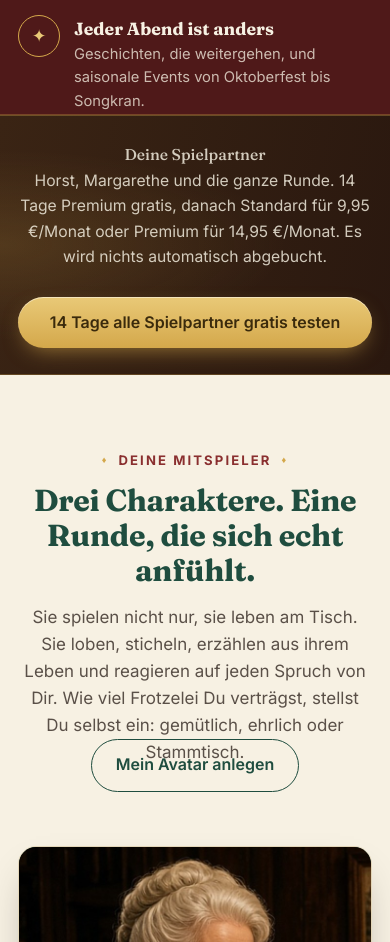
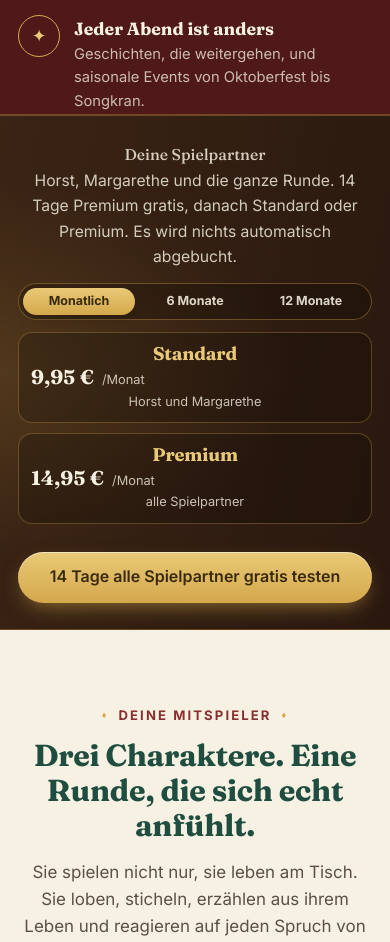
Before and after one commit to mike20082015/spiel-freunde, a plain HTML site: page public/index.html in a window 390 px wide. Shown: the part 1574-2516 px from the top of the page. Drawn offline with Linux system fonts and the light colour scheme.

Commit message:
Mitgliedschaft: Monatlich, 6 Monate und 12 Monate (#11)
* Add 6- and 12-month membership prices with a billing toggle.

Monthly cents stay in one config. Bundle totals are monthly price times paid months, with the free-month badges and a quiet highlight on 12-month Premium.

Co-authored-by: mike20082015 <mike20082015@users.noreply.github.com>

* Hide the membership badge row until a period shows one.

Monthly cards stay as tight as before. The free-month line appears only for 6 and 12 months.

Co-authored-by: mike20082015 <mike20082015@users.noreply.github.com>

---------

Co-authored-by: Cursor Agent <cursoragent@cursor.com>
Co-authored-by: mike20082015 <mike20082015@users.noreply.github.com>

```diff
--- a/public/index.html
+++ b/public/index.html
@@ -12,6 +12,7 @@
 <link rel="preconnect" href="https://fonts.gstatic.com" crossorigin>
 <link href="https://fonts.googleapis.com/css2?family=Fraunces:ital,opsz,wght@0,9..144,500;0,9..144,700;1,9..144,500&family=Inter:wght@400;500;600;700&family=Caveat:wght@600&display=swap" rel="stylesheet">
 <link rel="stylesheet" href="assets/style.css">
+<link rel="stylesheet" href="spielpartner/offer.css">
 </head>
 <body>
 
@@ -98,11 +99,38 @@
   </div>
 </section>
 
-<section class="sp-tease" aria-label="Spielpartner testen">
+<section class="sp-tease" aria-label="Spielpartner testen" data-offer>
   <div class="wrap sp-tease-in">
-    <div>
+    <div class="sp-tease-copy">
       <p class="sp-tease-kicker">Deine Spielpartner</p>
-      <p>Horst, Margarethe und die ganze Runde. 14 Tage Premium gratis, danach Standard für 9,95 €/Monat oder Premium für 14,95 €/Monat. Es wird nichts automatisch abgebucht.</p>
+      <p>Horst, Margarethe und die ganze Runde. 14 Tage Premium gratis, danach Standard oder Premium. Es wird nichts automatisch abgebucht.</p>
+      <div class="bill-toggle" role="group" aria-label="Abrechnungszeitraum">
+        <button type="button" data-period="monthly" aria-pressed="true">Monatlich</button>
+        <button type="button" data-period="6" aria-pressed="false">6 Monate</button>
+        <button type="button" data-period="12" aria-pressed="false">12 Monate</button>
+      </div>
+      <div class="sp-tease-prices">
+        <article class="sp-tease-tier" data-tier="standard">
+          <div class="bill-notes">
+            <span class="free-badge" data-badge hidden></span>
+            <span class="popular-note" data-popular hidden></span>
+          </div>
+          <h3>Standard</h3>
+          <div class="sp-tease-price"><span class="amt" data-amt>9,95 €</span><span class="per" data-per>/Monat</span></div>
+          <div class="bill-eff" data-eff hidden></div>
+          <div class="sp-tease-who">Horst und Margarethe</div>
+        </article>
+        <article class="sp-tease-tier" data-tier="premium">
+          <div class="bill-notes">
+            <span class="free-badge" data-badge hidden></span>
+            <span class="popular-note" data-popular hidden></span>
+          </div>
+          <h3>Premium</h3>
+          <div class="sp-tease-price"><span class="amt" data-amt>14,95 €</span><span class="per" data-per>/Monat</span></div>
+          <div class="bill-eff" data-eff hidden></div>
+          <div class="sp-tease-who">alle Spielpartner</div>
+        </article>
+      </div>
     </div>
     <a class="btn btn-gold" href="/spielpartner/">14 Tage alle Spielpartner gratis testen</a>
   </div>
@@ -405,6 +433,8 @@
   </div>
 </footer>
 
+<script src="spielpartner/entitlement.js"></script>
+<script src="spielpartner/offer.js"></script>
 <script src="assets/app.js"></script>
 </body>
 </html>
--- a/public/spielpartner/app.js
+++ b/public/spielpartner/app.js
@@ -22,7 +22,7 @@
       return 'Du hast Standard gewählt: Horst und Margarethe. Es wird nichts automatisch abgebucht.';
     }
     if (view.phase === 'ended') {
-      return 'Die 14 Tage sind vorbei. Standard kostet 9,95 €/Monat (Horst und Margarethe), Premium 14,95 €/Monat (alle Spielpartner). Solange Du nichts wählst, bleiben Horst und Margarethe. Es wird nichts automatisch abgebucht.';
+      return 'Die 14 Tage sind vorbei. Standard kostet ' + E.formatEuro(E.OFFER.tiers.standard.monthlyCents) + '/Monat (Horst und Margarethe), Premium ' + E.formatEuro(E.OFFER.tiers.premium.monthlyCents) + '/Monat (alle Spielpartner). Solange Du nichts wählst, bleiben Horst und Margarethe. Es wird nichts automatisch abgebucht.';
     }
     return 'Dein erster Klick startet 14 Tage Premium in diesem Browser: alle Spielpartner. Ein Konto brauchst Du dafür nicht. Es wird nichts automatisch abgebucht.';
   }
--- a/public/spielpartner/entitlement.js
+++ b/public/spielpartner/entitlement.js
@@ -7,6 +7,10 @@
  * Solange der Test läuft, sind alle Spielpartner frei.
  * Danach gilt nur die gewählte Stufe: standard oder premium.
  * Ein zweiter Aufruf verlängert den Test nicht.
+ *
+ * OFFER ist die einzige Preisliste, in Cent. Summen entstehen aus
+ * Monatspreis mal bezahlte Monate (Monate minus Gratis-Monate).
+ * Eine spätere Zahlung liest quote(), sie speichert keine eigenen Beträge.
  */
 (function (root, factory) {
   if (typeof module === 'object' && module.exports) module.exports = factory();
@@ -18,6 +22,81 @@
   var TRIAL_DAYS = 14;
   var DAY_MS = 24 * 60 * 60 * 1000;
   var TRIAL_MS = TRIAL_DAYS * DAY_MS;
+
+  var OFFER = {
+    tiers: {
+      standard: { monthlyCents: 995 },
+      premium: { monthlyCents: 1495 }
+    },
+    periods: [
+      { id: 'monthly', label: 'Monatlich', months: 1, freeMonths: 0 },
+      { id: '6', label: '6 Monate', months: 6, freeMonths: 1, badge: '1 Monat gratis' },
+      { id: '12', label: '12 Monate', months: 12, freeMonths: 3, badge: '3 Monate gratis' }
+    ],
+    popular: { tier: 'premium', periodId: '12', label: 'Beliebteste Wahl' }
+  };
+
+  function periodById(id) {
+    for (var i = 0; i < OFFER.periods.length; i++) {
+      if (OFFER.periods[i].id === id) return OFFER.periods[i];
+    }
+    return null;
+  }
+
+  function formatEuro(cents) {
+    if (typeof cents !== 'number' || !isFinite(cents)) throw new Error('Betrag');
+    var negative = cents < 0;
+    var abs = Math.abs(Math.round(cents));
+    var euros = Math.floor(abs / 100);
+    var rest = abs % 100;
+    var restText = rest < 10 ? '0' + rest : String(rest);
+    return (negative ? '-' : '') + euros + ',' + restText + ' €';
+  }
+
+  function quote(tier, periodId) {
+    var price = OFFER.tiers[tier];
+    var period = periodById(periodId);
+    if (!price || !period) throw new Error('Unbekanntes Angebot');
+    if (period.freeMonths < 0 || period.freeMonths >= period.months) throw new Error('Unbekannter Zeitraum');
+    var paidMonths = period.months - period.freeMonths;
+    var totalCents = price.monthlyCents * paidMonths;
+    var effectiveMonthlyCents = Math.round(totalCents / period.months);
+    var popular = OFFER.popular.tier === tier && OFFER.popular.periodId === period.id;
+    return {
+      tier: tier,
+      periodId: period.id,
+      label: period.label,
+      months: period.months,
+      freeMonths: period.freeMonths,
+      paidMonths: paidMonths,
+      monthlyCents: price.monthlyCents,
+      totalCents: totalCents,
+      effectiveMonthlyCents: effectiveMonthlyCents,
+      badge: period.badge || null,
+      popular: popular,
+      popularLabel: popular ? OFFER.popular.label : null
+    };
+  }
+
+  function presentation(tier, periodId) {
+    var item = quote(tier, periodId);
+    var monthly = item.months === 1;
+    return {
+      amount: formatEuro(item.totalCents),
+      period: monthly ? '/Monat' : 'für ' + item.months + ' Monate',
+      effective: monthly ? '' : 'entspricht ' + formatEuro(item.effectiveMonthlyCents) + '/Monat',
+      badge: item.badge || '',
+      popularLabel: item.popularLabel || '',
+      showEffective: !monthly,
+      showBadge: !!item.badge,
+      showPopular: item.popular
+    };
+  }
+
+  function afterTrialSentence() {
+    return 'Danach ' + formatEuro(OFFER.tiers.standard.monthlyCents) + '/Monat oder ' +
+      formatEuro(OFFER.tiers.premium.monthlyCents) + '/Monat. Nichts läuft von allein weiter.';
+  }
 
   function normalize(raw) {
     var state = { trialEndsAt: null, tier: null };
@@ -115,6 +194,11 @@
     isTrialActive: isTrialActive,
     isUnlocked: isUnlocked,
     describe: describe,
-    memoryStorage: memoryStorage
+    memoryStorage: memoryStorage,
+    OFFER: OFFER,
+    quote: quote,
+    formatEuro: formatEuro,
+    presentation: presentation,
+    afterTrialSentence: afterTrialSentence
   };
 });
--- /dev/null
+++ b/public/spielpartner/offer.css
@@ -0,0 +1,140 @@
+/* Abrechnungszeitraum: eine Leiste, beide Stufen */
+.bill-toggle{
+  display:flex;
+  gap:4px;
+  width:min(100%,460px);
+  max-width:100%;
+  min-width:0;
+  margin:0 auto 22px;
+  padding:4px;
+  border-radius:999px;
+  background:var(--cream-2);
+  border:1px solid var(--line);
+}
+.bill-toggle button{
+  flex:1 1 0;
+  min-width:0;
+  font:inherit;
+  font-size:.84rem;
+  font-weight:700;
+  line-height:1.2;
+  text-align:center;
+  color:var(--felt);
+  background:transparent;
+  border:0;
+  border-radius:999px;
+  padding:.55em .4em;
+  cursor:pointer;
+}
+.bill-toggle button[aria-pressed="true"]{
+  background:var(--paper);
+  color:var(--felt);
+  box-shadow:0 6px 14px -8px rgba(20,12,4,.55);
+}
+.bill-notes{
+  display:flex;
+  flex-wrap:wrap;
+  align-items:center;
+  gap:6px 8px;
+  max-width:100%;
+  margin:8px 0 2px;
+}
+.bill-notes:not(:has(.free-badge:not([hidden]), .popular-note:not([hidden]))){display:none}
+.free-badge{
+  display:inline-block;
+  max-width:100%;
+  font-size:.72rem;
+  font-weight:800;
+  line-height:1.25;
+  letter-spacing:.01em;
+  color:#3a2a0c;
+  background:linear-gradient(180deg,var(--gold-2),var(--gold));
+  border-radius:999px;
+  padding:3px 8px;
+}
+.popular-note{
+  display:inline-block;
+  max-width:100%;
+  font-family:var(--serif);
+  font-style:italic;
+  font-weight:500;
+  font-size:.92rem;
+  line-height:1.2;
+  color:var(--gold-3);
+}
+.bill-eff{margin:0 0 14px;font-size:.9rem;color:var(--ink-2)}
+.sp-offer .price{flex-wrap:wrap;row-gap:0;margin-bottom:6px}
+.sp-offer .amt{font-size:clamp(1.7rem,4.6vw,2.6rem)}
+.sp-offer .per{white-space:normal}
+.sp-offer .plan.is-popular{box-shadow:0 0 0 1px rgba(212,168,75,.9), var(--shadow)}
+.sp-offer .plan-hot .popular-note{color:var(--gold-2)}
+.sp-offer .plan-hot .bill-eff{color:rgba(247,241,227,.78)}
+.sp-offer .plan-hot .bill-notes{padding-right:4.6rem}
+
+.sp-tease-copy{min-width:0;flex:1}
+.sp-tease .bill-toggle{
+  margin:14px 0 12px;
+  background:rgba(0,0,0,.22);
+  border-color:rgba(212,168,75,.38);
+}
+.sp-tease .bill-toggle button{color:rgba(247,241,227,.88)}
+.sp-tease .bill-toggle button[aria-pressed="true"]{
+  background:linear-gradient(180deg,var(--gold-2),var(--gold));
+  color:#3a2a0c;
+}
+.sp-tease-prices{
+  display:grid;
+  grid-template-columns:1fr 1fr;
+  gap:10px;
+  width:min(100%,640px);
+  max-width:100%;
+  min-width:0;
+}
+.sp-tease-tier{
+  min-width:0;
+  background:rgba(0,0,0,.2);
+  border:1px solid rgba(212,168,75,.32);
+  border-radius:14px;
+  padding:10px 12px 12px;
+}
+.sp-tease-tier.is-popular{
+  border-color:rgba(233,201,119,.9);
+  box-shadow:inset 0 0 0 1px rgba(233,201,119,.28);
+}
+.sp-tease-tier h3{
+  font-size:1.15rem;
+  color:var(--gold-2);
+  margin:0;
+}
+.sp-tease-price{
+  display:flex;
+  flex-wrap:wrap;
+  align-items:baseline;
+  gap:4px 8px;
+  margin-top:2px;
+  min-width:0;
+}
+.sp-tease-price .amt{
+  font-family:var(--serif);
+  font-size:clamp(1.25rem,4.2vw,1.7rem);
+  font-weight:700;
+  color:var(--cream);
+  line-height:1.1;
+}
+.sp-tease-price .per,.sp-tease .bill-eff,.sp-tease-who{
+  color:rgba(247,241,227,.78);
+  font-size:.8rem;
+  line-height:1.35;
+}
+.sp-tease .bill-eff{margin:2px 0 0}
+.sp-tease-who{margin-top:4px}
+.sp-tease .popular-note{color:var(--gold-2);font-size:.86rem}
+.sp-tease .bill-notes{margin:0 0 4px}
+
+@media (max-width:900px){
+  .sp-tease .bill-toggle,.sp-tease-prices{margin-left:auto;margin-right:auto}
+}
+@media (max-width:420px){
+  .sp-tease-prices{grid-template-columns:minmax(0,1fr)}
+  .bill-toggle button{font-size:.78rem;padding:.5em .25em}
+}
--- /dev/null
+++ b/public/spielpartner/offer.js
@@ -0,0 +1,83 @@
+/*
+ * Schaltet Monatlich / 6 Monate / 12 Monate.
+ * Beträge kommen nur aus SpielpartnerEntitlement.quote.
+ */
+(function (root, factory) {
+  if (typeof module === 'object' && module.exports) module.exports = factory();
+  else root.SpielpartnerOffer = factory();
+})(typeof self !== 'undefined' ? self : this, function () {
+  'use strict';
+
+  function paintTier(node, view) {
+    var amt = node.querySelector('[data-amt]');
+    var per = node.querySelector('[data-per]');
+    var eff = node.querySelector('[data-eff]');
+    var badge = node.querySelector('[data-badge]');
+    var popular = node.querySelector('[data-popular]');
+    if (amt) amt.textContent = view.amount;
+    if (per) per.textContent = view.period;
+    if (eff) {
+      eff.textContent = view.effective;
+      eff.hidden = !view.showEffective;
+    }
+    if (badge) {
+      badge.textContent = view.badge;
+      badge.hidden = !view.showBadge;
+    }
+    if (popular) {
+      popular.textContent = view.popularLabel;
+      popular.hidden = !view.showPopular;
+    }
+    node.classList.toggle('is-popular', !!view.showPopular);
+  }
+
+  function paint(block, periodId, entitlement) {
+    var nodes = block.querySelectorAll('[data-tier]');
+    for (var i = 0; i < nodes.length; i++) {
+      var tier = nodes[i].getAttribute('data-tier');
+      if (!entitlement.OFFER.tiers[tier]) continue;
+      paintTier(nodes[i], entitlement.presentation(tier, periodId));
+    }
+  }
+
+  function bind(block, entitlement) {
+    var buttons = block.querySelectorAll('[data-period]');
+    function select(id) {
+      for (var i = 0; i < buttons.length; i++) {
+        var on = buttons[i].getAttribute('data-period') === id;
+        buttons[i].setAttribute('aria-pressed', on ? 'true' : 'false');
+      }
+      paint(block, id, entitlement);
+    }
+    for (var j = 0; j < buttons.length; j++) {
+      buttons[j].addEventListener('click', function () {
+        select(this.getAttribute('data-period'));
+      });
+    }
+    var initial = entitlement.OFFER.periods[0].id;
+    for (var k = 0; k < buttons.length; k++) {
+      if (buttons[k].getAttribute('aria-pressed') === 'true') initial = buttons[k].getAttribute('data-period');
+    }
+    select(initial);
+  }
+
+  function mount(doc, entitlement) {
+    var root = doc;
+    var E = entitlement;
+    if (!root && typeof document !== 'undefined') root = document;
+    if (!E && typeof window !== 'undefined') E = window.SpielpartnerEntitlement;
+    if (!root || !E) return;
+    var notes = root.querySelectorAll('[data-after-trial]');
+    for (var i = 0; i < notes.length; i++) notes[i].textContent = E.afterTrialSentence();
+    var blocks = root.querySelectorAll('[data-offer]');
+    for (var n = 0; n < blocks.length; n++) bind(blocks[n], E);
+  }
+
+  if (typeof document !== 'undefined') {
+    var start = function () { mount(document); };
+    if (document.readyState === 'loading') document.addEventListener('DOMContentLoaded', start);
+    else start();
+  }
+
+  return { paintTier: paintTier, paint: paint, bind: bind, mount: mount };
+});
```
Also changed, not shown: public/spielpartner/index.html (+25 -6 lines), spielpartner/tests/entitlement.test.js (+103 -0 lines).
